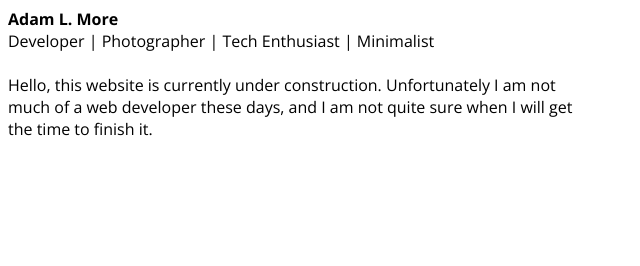
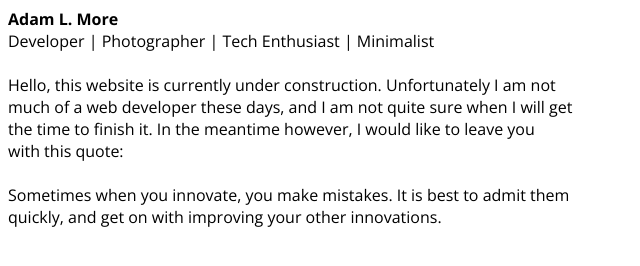
Before and after one commit to AdamLMore/AdamLMore.github.io, a plain HTML site: page index.html in a window 1280 px wide. Shown: the whole page, without its empty margins (0-640 px from the left). Drawn offline with nearby package versions, Linux system fonts and the light colour scheme.

Commit message:
Added color to text, and a quote.

```diff
--- a/index.html
+++ b/index.html
@@ -6,6 +6,7 @@
             {
                 font-family: 'Open Sans', sans-serif;
                 font-size: 16px;
+                font-color: "#333333";
             }
         </style>
     </head>
@@ -15,7 +16,11 @@
     Developer | Photographer | Tech Enthusiast | Minimalist<br><br>
     Hello, this website is currently under construction. Unfortunately I am not<br>
     much of a web developer these days, and I am not quite sure when I will get<br>
-    the time to finish it.<br><br>
+    the time to finish it. In the meantime however, I would like to leave you<br>
+    with this quote:<br><br>
+
+    Sometimes when you innovate, you make mistakes. It is best to admit them<br>
+    quickly, and get on with improving your other innovations.
 
     </body>
 </html>
```
